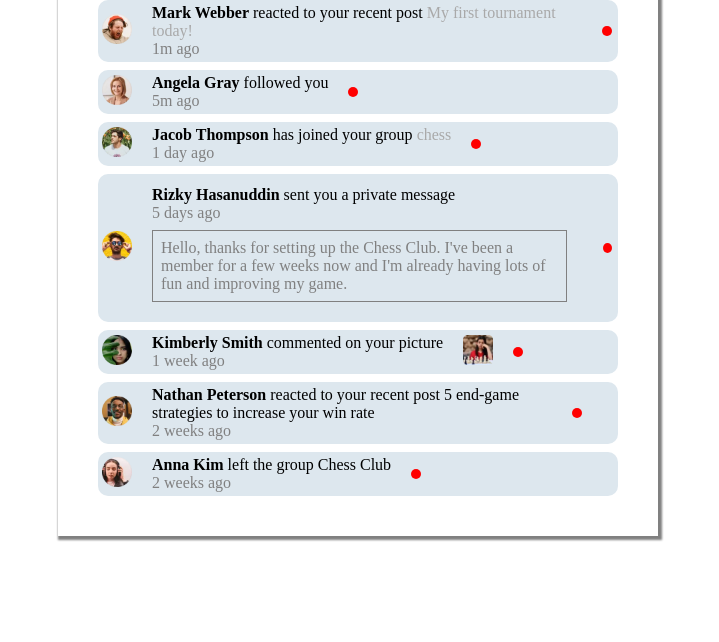
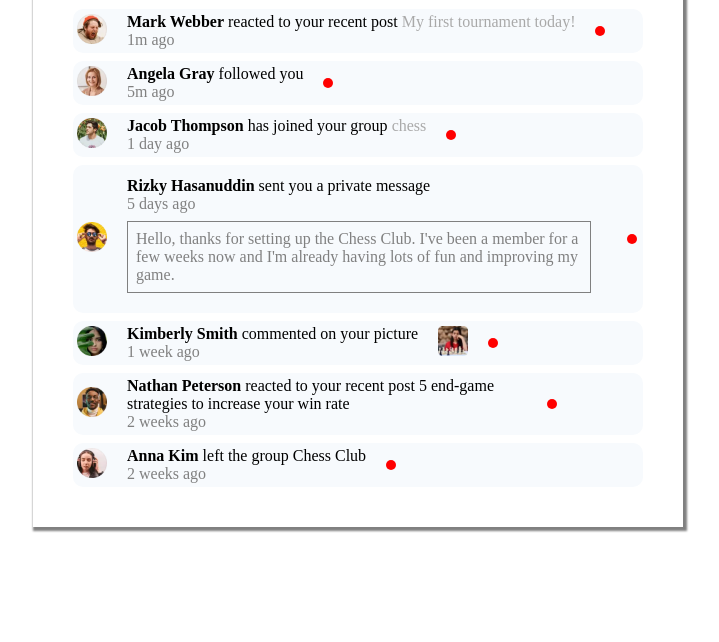
Before and after one commit to parvathy07r/notification-page, a plain HTML site: page index.html in a window 1280 px wide. Shown: the part 174-816 px from the top of the page, without its empty margins (282-1001 px from the left). Drawn offline with Linux system fonts and the light colour scheme.

Commit message:
Changed colors

```diff
--- a/styles.css
+++ b/styles.css
@@ -12,7 +12,7 @@ body {
 .wrapper {
     border: none;
     box-shadow: 2px 2px 2px 2px grey;
-    width: 600px;
+    width: 650px;
     padding: 16px;
 }
 
@@ -30,7 +30,7 @@ body {
 }
 
 .content {
-    background-color: hsl(205, 33%, 90%);
+    background-color: hsl(210, 60%, 98%);
     display: flex;
     column-gap: 20px;
     align-items: center;
@@ -54,7 +54,7 @@ button {
 }
 
 button:hover {
-    color: blue;
+    color: hsl(219, 85%, 26%);
 }
 
 p {
@@ -84,7 +84,7 @@ p {
 }
 
 a {
-    color: darkgrey;
+    color: darkgray;
     text-decoration: none;
 }
 
@@ -93,7 +93,7 @@ a:hover {
 }
 
 .private:hover {
-    background-color:hsl(219, 14%, 63%);
+    background-color:hsl(211, 68%, 94%);
     border: none;
     cursor: pointer;
 }
```
